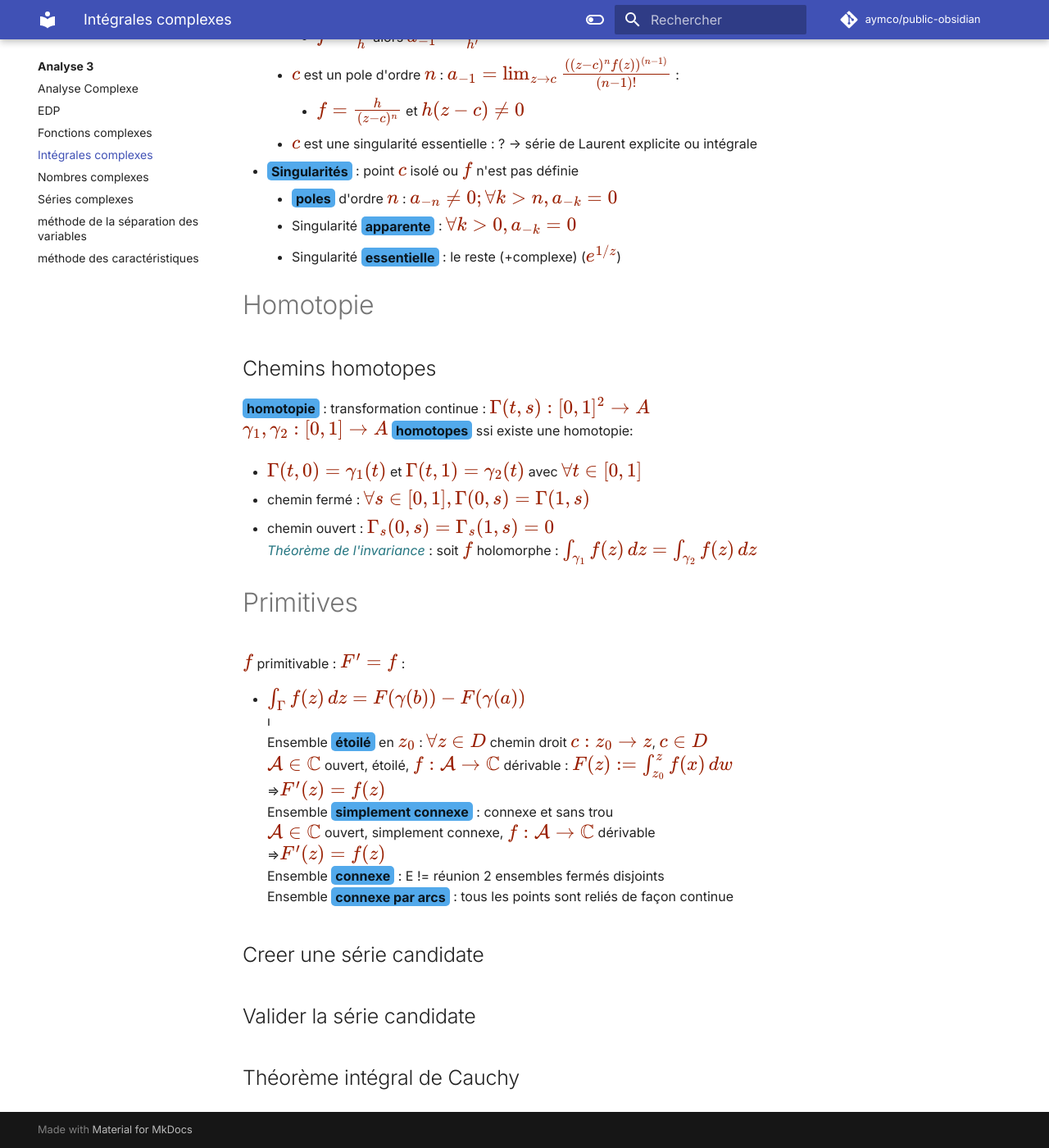
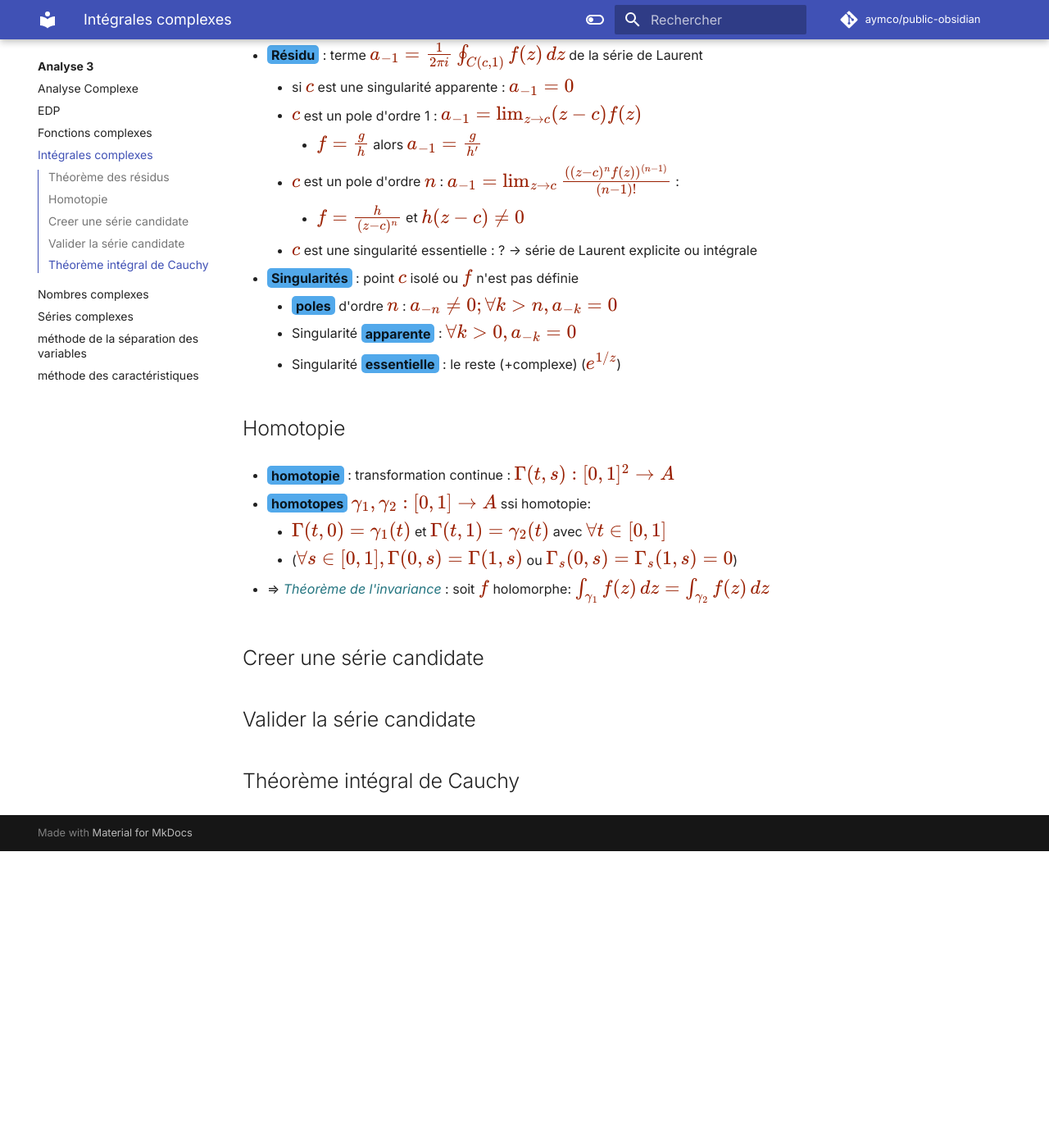
Before and after one commit to Aymco/public-obsidian, an MkDocs documentation site: the page built from docs/Analyse 3/Intégrales complexes.md, in a window 1280 px wide and 1400 px high, scrolled down 697 px. Shown: the whole window at 82% size. Built offline with MkDocs 1.6.1 and Material for MkDocs 9.7.7, drawn with Linux system fonts in a browser that asks for light colours; comment, search, counter and statistics services are not loaded; after the commit the page ends 1735 px from its top, so only the background shows below that; some of the changed text lies outside the part shown.

Commit message:
PUSH NOTE : Intégrales complexes.md

```diff
--- a/docs/Analyse 3/Intégrales complexes.md
+++ b/docs/Analyse 3/Intégrales complexes.md
@@ -36,31 +40,16 @@ title: Intégrales complexes
 	- **poles** d'ordre $n$ : $a_{-n}\neq 0; \forall k>n, a_{-k}=0$
 	- Singularité **apparente** : $\forall k>0,a_{-k}=0$
 	- Singularité **essentielle** : le reste (+complexe) ($e^{1/z}$)
-# Homotopie
 
-## Chemins homotopes
-**homotopie** : transformation continue : $\Gamma(t,s):[0,1]^{2}\to A$
-$\gamma_{1},\gamma_{2}:[0,1]\to A$ **homotopes** ssi existe une homotopie:
+## Homotopie
 
-- $\Gamma(t,0)=\gamma_{1}(t)$ et $\Gamma(t,1)=\gamma_{2}(t)$ avec $\forall t\in [0,1]$
+- **homotopie** : transformation continue : $\Gamma(t,s):[0,1]^{2}\to A$
 
-- chemin fermé : $\forall s \in[0,1],\Gamma(0,s)=\Gamma(1,s)$
+- **homotopes** $\gamma_{1},\gamma_{2}:[0,1]\to A$  ssi homotopie:
+	- $\Gamma(t,0)=\gamma_{1}(t)$ et $\Gamma(t,1)=\gamma_{2}(t)$ avec $\forall t\in [0,1]$
+	- ($\forall s \in[0,1],\Gamma(0,s)=\Gamma(1,s)$ ou  $\Gamma_{s}(0,s)=\Gamma_{s}(1,s)=0$)
 
-- chemin ouvert : $\Gamma_{s}(0,s)=\Gamma_{s}(1,s)=0$
-*Théorème de l'invariance* : soit $f$ holomorphe : $\int_{\gamma_{1}}^{} f(z) \, dz=\int_{\gamma_{2}}^{} f(z) \, dz$
-# Primitives
-$f$ primitivable : $F'=f$ :
-
-- $\int _{\Gamma}f(z) \, dz=F(\gamma(b))-F(\gamma(a))$
-ı
-Ensemble **étoilé** en $z_{0}$ : $\forall z\in D$ chemin droit $c:z_{0}\to z$, $c\in D$
-$\mathcal{A}\in \mathbb{C}$ ouvert, étoilé, $f:\mathcal{A}\to \mathbb{C}$ dérivable : $F(z):=\int_{z_{0}}^{z} f(x) \, dw$
-	⇒$F'(z)=f(z)$
-Ensemble **simplement connexe** : connexe et sans trou
-$\mathcal{A}\in \mathbb{C}$ ouvert, simplement connexe, $f:\mathcal{A}\to \mathbb{C}$ dérivable
-	⇒$F'(z)=f(z)$
-Ensemble **connexe** : E != réunion 2 ensembles fermés disjoints
-Ensemble **connexe par arcs** : tous les points sont reliés de façon continue
+- ⇒ *Théorème de l'invariance* : soit $f$ holomorphe: $\int_{\gamma_{1}}^{} f(z) \, dz=\int_{\gamma_{2}}^{} f(z) \, dz$
 
 ## Creer une série candidate
 ## Valider la série candidate
```
Also changed, not shown: other parts of docs/Analyse 3/Intégrales complexes.md (+5 -1 lines).
